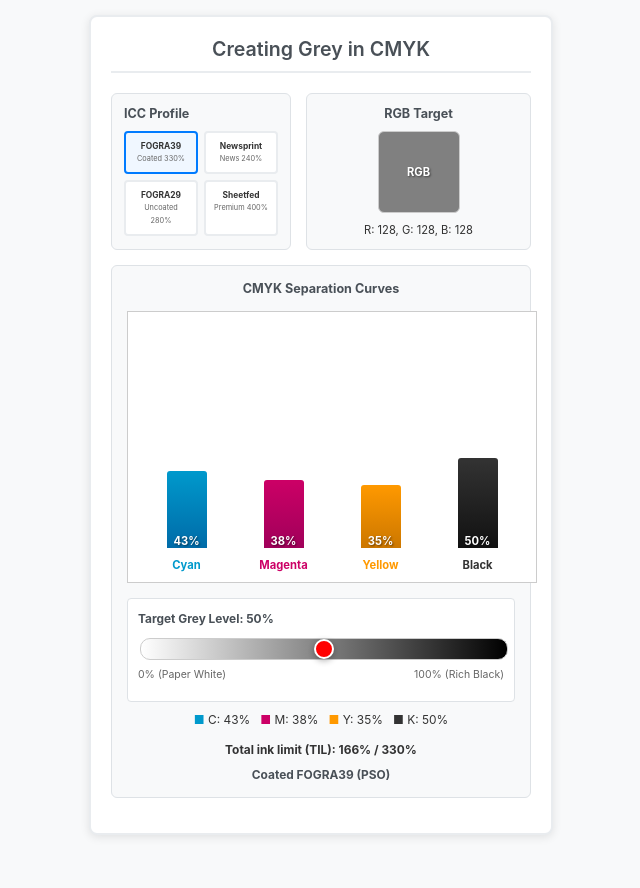
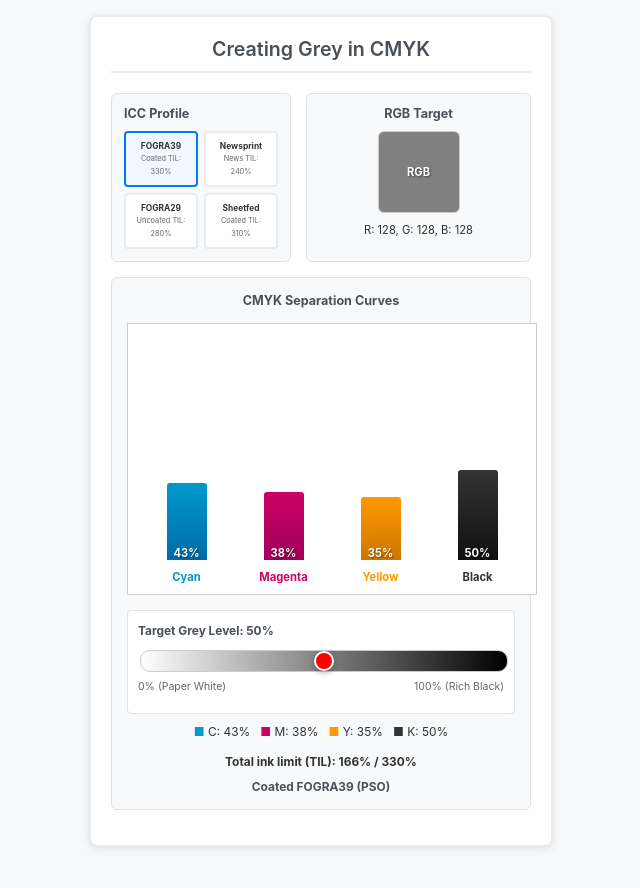
Before and after one commit to Leigh-code/Canvas, a Jekyll site: the page docs/grey-ramp.html, which Jekyll copies as it is, in a window 1280 px wide. Shown: the top 888 px of the page, without its empty margins (319-959 px from the left). Built offline with Jekyll 4.4.1, drawn with Linux system fonts in a browser that asks for light colours.

Commit message:
Update grey-ramp.html

```diff
--- a/docs/grey-ramp.html
+++ b/docs/grey-ramp.html
@@ -292,19 +292,19 @@
                 <div class="profile-grid">
                     <div class="profile-card active" data-profile="fogra39">
                         <strong>FOGRA39</strong>
-                        <small>Coated 330%</small>
+                        <small>Coated TIL: 330%</small>
                     </div>
                     <div class="profile-card" data-profile="newsprint">
                         <strong>Newsprint</strong>
-                        <small>News 240%</small>
+                        <small>News TIL: 240%</small>
                     </div>
                     <div class="profile-card" data-profile="uncoated">
                         <strong>FOGRA29</strong>
-                        <small>Uncoated 280%</small>
+                        <small>Uncoated TIL: 280%</small>
                     </div>
                     <div class="profile-card" data-profile="sheetfed">
                         <strong>Sheetfed</strong>
-                        <small>Premium 400%</small>
+                        <small>Coated TIL: 310%</small>
                     </div>
                 </div>
             </div>
```
